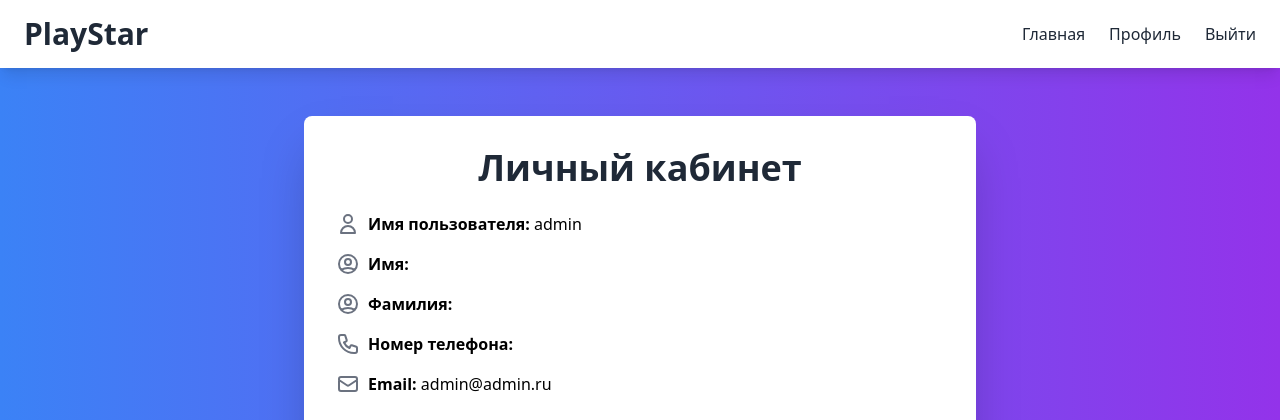
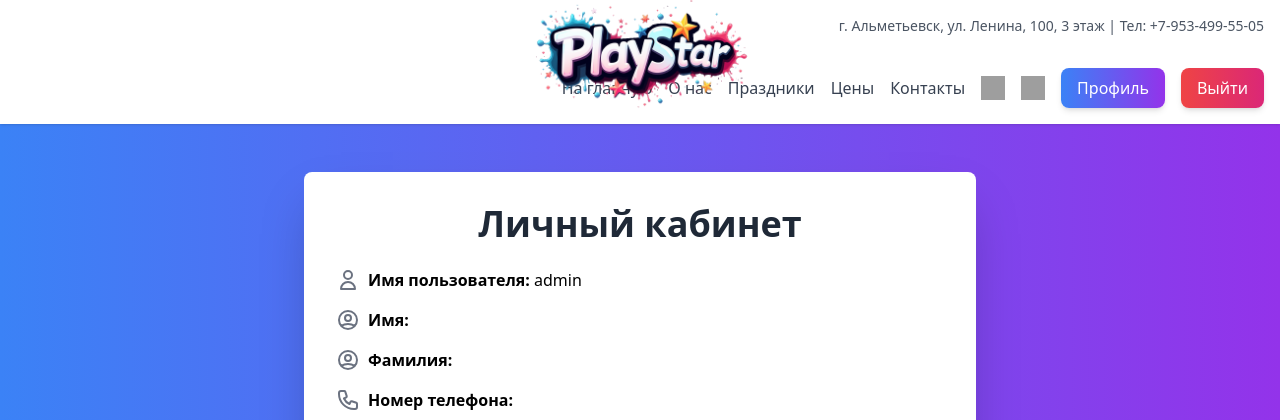
Before and after one commit to sal1hov/PlayStarProject, a Django app: page /accounts/profile/ in a window 1280 px wide. Shown: the top 420 px of the page. Run offline with Django 5.2, Linux system fonts and the light colour scheme; a user stored in the database is signed in; data comes from the database, SQL or seed files in the repository; some libraries are stand-ins or nearby versions; grey boxes are pictures that could not be loaded.

Commit message:
Обновление шаблона base.html

```diff
--- a/Project/templates/base.html
+++ b/Project/templates/base.html
@@ -1,3 +1,4 @@
+{% load static %}
 <!DOCTYPE html>
 <html lang="ru">
 <head>
@@ -7,31 +8,100 @@
     <script src="https://cdn.tailwindcss.com"></script>
     <script src="https://cdn.jsdelivr.net/npm/heroicons@2.0.11/outline/index.min.js"></script>
     <script src="https://cdn.jsdelivr.net/npm/sweetalert2@11"></script>
+    <script>
+        // Функция для открытия/закрытия бургер-меню
+        function toggleMenu() {
+            const menu = document.getElementById('mobile-menu');
+            menu.classList.toggle('hidden');
+        }
+    </script>
 </head>
 <body class="bg-gradient-to-r from-blue-500 to-purple-600 min-h-screen flex flex-col">
     <!-- Шапка -->
-    <header class="bg-white shadow-lg">
-        <div class="container mx-auto px-6 py-4 flex justify-between items-center">
-            <h1 class="text-3xl font-bold text-gray-800">PlayStar</h1>
-            <nav>
-                <ul class="flex space-x-6">
-                    <li><a href="{% url 'index' %}" class="text-gray-800 hover:text-blue-600 transition duration-300">Главная</a></li>
-                    {% if user.is_authenticated %}
-                        <li>
-                            <a href="{% url 'profile' %}" class="text-gray-800 hover:text-blue-600 transition duration-300">Профиль</a>
-                        </li>
-                        <li>
-                            <form action="{% url 'logout' %}" method="post" class="inline">
-                                {% csrf_token %}
-                                <button type="submit" class="text-gray-800 hover:text-blue-600 transition duration-300">Выйти</button>
-                            </form>
-                        </li>
-                    {% else %}
-                        <li><a href="{% url 'login' %}" class="text-gray-800 hover:text-blue-600 transition duration-300">Войти</a></li>
-                        <li><a href="{% url 'register' %}" class="text-gray-800 hover:text-blue-600 transition duration-300">Регистрация</a></li>
-                    {% endif %}
-                </ul>
+    <header class="bg-white shadow">
+        <!-- Контейнер для шапки с абсолютным позиционированием логотипа -->
+        <div class="relative">
+            <!-- Верхний текст (скрыт на мобильных устройствах) -->
+            <div class="container mx-auto flex justify-between items-center p-4">
+                <div class="hidden md:flex justify-end w-full text-sm text-gray-600">
+                    <p>
+                        г. Альметьевск, ул. Ленина, 100, 3 этаж | Тел: +7-953-499-55-05
+                    </p>
+                </div>
+            </div>
+
+            <!-- Логотип, который будет поверх текста (корректное масштабирование) -->
+            <div class="absolute left-1/2 transform -translate-x-1/2 top-0">
+                <img src="{% static 'main/img/logo.png' %}" alt="logo" class="h-28 w-auto object-contain">
+            </div>
+        </div>
+
+        <!-- Навигация -->
+        <div class="container mx-auto flex justify-between items-center p-4">
+            <!-- Бургер-меню для мобильных устройств -->
+            <div class="md:hidden">
+                <button onclick="toggleMenu()" class="text-gray-700 hover:text-blue-600 focus:outline-none">
+                    <svg class="h-6 w-6" fill="none" stroke="currentColor" viewBox="0 0 24 24">
+                        <path stroke-linecap="round" stroke-linejoin="round" stroke-width="2" d="M4 6h16M4 12h16m-7 6h7"></path>
+                    </svg>
+                </button>
+            </div>
+
+            <!-- Основное меню (скрыто на мобильных устройствах) -->
+            <nav class="hidden md:flex items-center space-x-4 ml-auto">
+                <a href="{% url 'index' %}" class="text-gray-700 hover:text-blue-600">На главную</a>
+                <a href="#about" class="text-gray-700 hover:text-blue-600">О нас</a>
+                <a href="#events" class="text-gray-700 hover:text-blue-600">Праздники</a>
+                <a href="#prices" class="text-gray-700 hover:text-blue-600">Цены</a>
+                <a href="#contact" class="text-gray-700 hover:text-blue-600">Контакты</a>
             </nav>
+
+            <!-- Мобильное меню (скрыто по умолчанию) -->
+            <div id="mobile-menu" class="hidden md:hidden absolute top-24 left-0 w-full bg-white shadow-lg z-50">
+                <div class="flex flex-col space-y-4 p-4">
+                    <a href="{% url 'index' %}" class="text-gray-700 hover:text-blue-600">На главную</a>
+                    <a href="#about" class="text-gray-700 hover:text-blue-600">О нас</a>
+                    <a href="#events" class="text-gray-700 hover:text-blue-600">Праздники</a>
+                    <a href="#prices" class="text-gray-700 hover:text-blue-600">Цены</a>
+                    <a href="#contact" class="text-gray-700 hover:text-blue-600">Контакты</a>
+                </div>
+            </div>
+
+            <!-- Социальные сети и кнопки -->
+            <div class="flex items-center space-x-4 ml-4">
+                <!-- Социальные сети (скрыты на мобильных устройствах) -->
+                <div class="hidden md:flex space-x-4">
+                    <a href="https://instagram.com/playstaralmet" target="_blank">
+                        <img src="{% static 'main/img/svg/inst_icon_nav.svg' %}" alt="Instagram" class="h-6 w-6">
+                    </a>
+                    <a href="https://vk.com/almet_playstar" target="_blank">
+                        <img src="{% static 'main/img/svg/vk_icon_nav.svg' %}" alt="ВКонтакте" class="h-6 w-6">
+                    </a>
+                </div>
+
+                <!-- Кнопки для авторизованных пользователей -->
+                {% if user.is_authenticated %}
+                    <a href="{% url 'profile' %}" class="bg-gradient-to-r from-blue-500 to-purple-600 text-white py-2 px-4 rounded-lg shadow-md hover:from-blue-600 hover:to-purple-700 transition duration-300">
+                        Профиль
+                    </a>
+                    <form action="{% url 'logout' %}" method="post" class="inline">
+                        {% csrf_token %}
+                        <button type="submit" class="bg-gradient-to-r from-red-500 to-pink-600 text-white py-2 px-4 rounded-lg shadow-md hover:from-red-600 hover:to-pink-700 transition duration-300">
+                            Выйти
+                        </button>
+                    </form>
+                {% else %}
+                    <!-- Кнопка "Войти" (текст на десктопе, иконка на мобильных устройствах) -->
+                    <a href="{% url 'login' %}" class="bg-gradient-to-r from-blue-500 to-purple-600 text-white py-2 px-4 rounded-lg shadow-md hover:from-blue-600 hover:to-purple-700 transition duration-300">
+                        <span class="hidden md:inline">Войти</span>
+                        <span class="md:hidden">
+                            <svg class="h-6 w-6" fill="none" stroke="currentColor" viewBox="0 0 24 24">
+                                <path stroke-linecap="round" stroke-linejoin="round" stroke-width="2" d="M11 16l-4-4m0 0l4-4m-4 4h14m-5 4v1a3 3 0 01-3 3H6a3 3 0 01-3-3V7a3 3 0 013-3h7a3 3 0 013 3v1"></path>
+                            </svg>
+                        </span>
+                    </a>
+                {% endif %}
+            </div>
         </div>
     </header>
 
```
